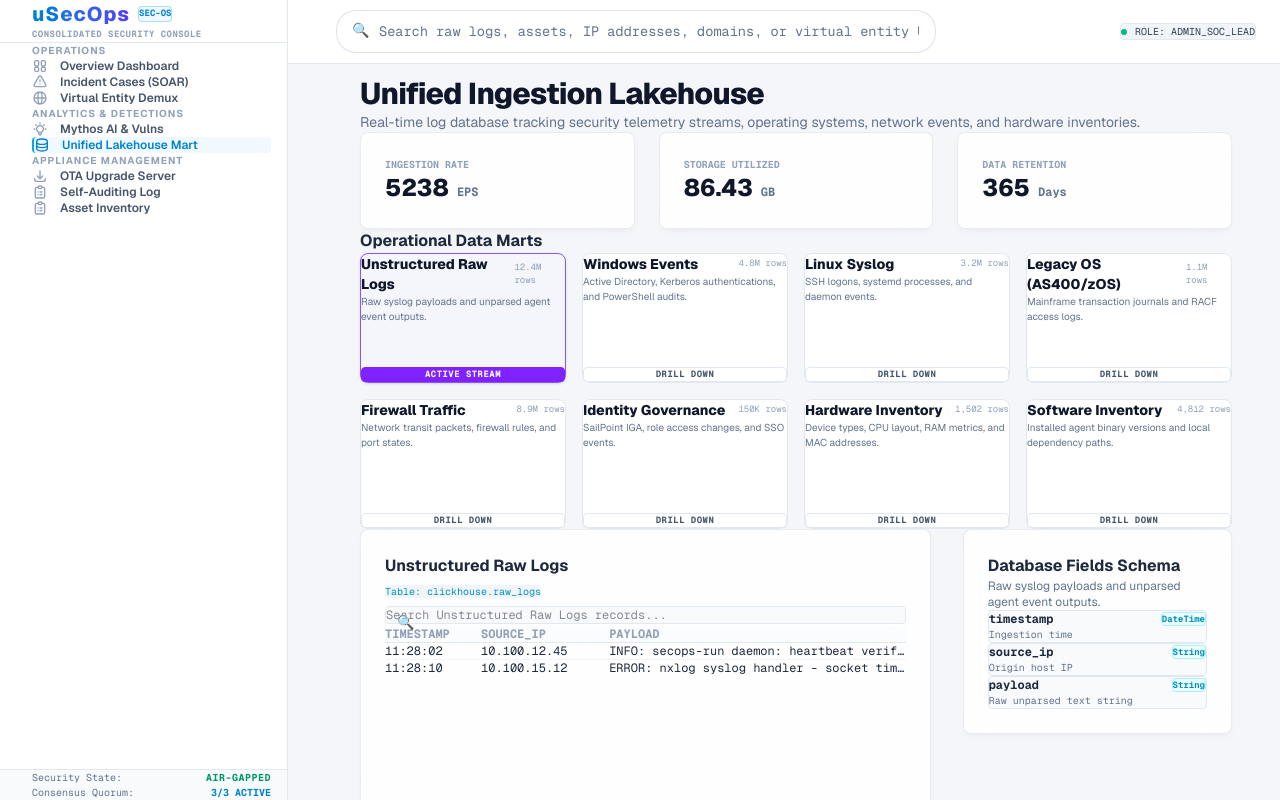
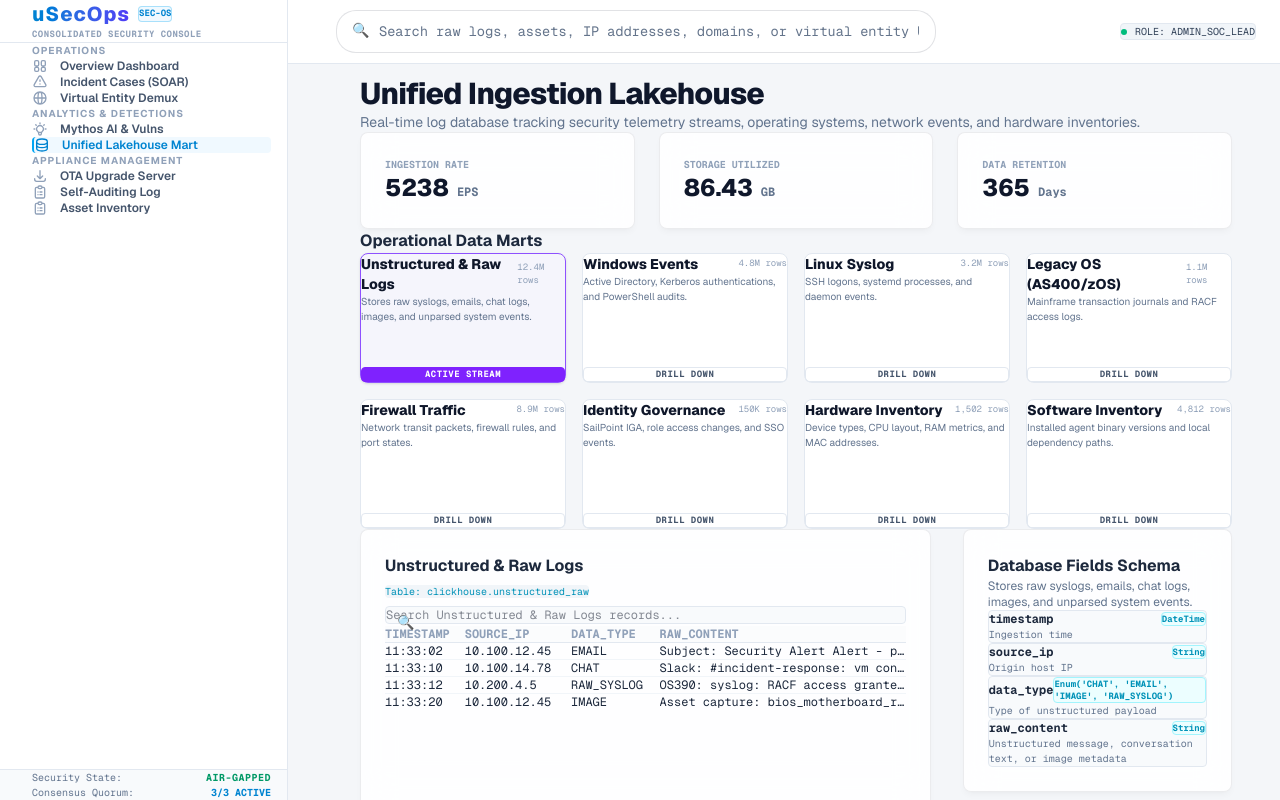
Before and after one commit to spinovation/uSecOps, a Next.js app in the folder src/module1_core/secops-console/: page /lakehouse in a window 1280 px wide. Built offline with nearby package versions, Linux system fonts and the light colour scheme.

Commit message:
feat: Rename Unstructured logs to Unstructured & Raw Logs supporting emails, chats, and image types

```diff
--- a/src/module1_core/secops-console/app/lakehouse/page.js
+++ b/src/module1_core/secops-console/app/lakehouse/page.js
@@ -20,15 +20,16 @@ export default function Lakehouse() {
   // Detailed schemas and fields for the 8 specific data sources
   const schemas = {
     unstructured: {
-      name: "Unstructured Raw Logs",
-      dbTable: "clickhouse.raw_logs",
+      name: "Unstructured & Raw Logs",
+      dbTable: "clickhouse.unstructured_raw",
       count: "12.4M rows",
       eps: "2,400 EPS",
-      description: "Raw syslog payloads and unparsed agent event outputs.",
+      description: "Stores raw syslogs, emails, chat logs, images, and unparsed system events.",
       columns: [
         { name: "timestamp", type: "DateTime", desc: "Ingestion time" },
         { name: "source_ip", type: "String", desc: "Origin host IP" },
-        { name: "payload", type: "String", desc: "Raw unparsed text string" }
+        { name: "data_type", type: "Enum('CHAT', 'EMAIL', 'IMAGE', 'RAW_SYSLOG')", desc: "Type of unstructured payload" },
+        { name: "raw_content", type: "String", desc: "Unstructured message, conversation text, or image metadata" }
       ]
     },
     windows: {
@@ -128,8 +129,10 @@ export default function Lakehouse() {
   // Mock Rows data
   const mockRows = {
     unstructured: [
-      { timestamp: "11:28:02", source_ip: "10.100.12.45", payload: "INFO: secops-run daemon: heartbeat verified" },
-      { timestamp: "11:28:10", source_ip: "10.100.15.12", payload: "ERROR: nxlog syslog handler - socket timeout on port 514" }
+      { timestamp: "11:33:02", source_ip: "10.100.12.45", data_type: "EMAIL", raw_content: "Subject: Security Alert Alert - phishing reported on node 'BOS-01'" },
+      { timestamp: "11:33:10", source_ip: "10.100.14.78", data_type: "CHAT", raw_content: "Slack: #incident-response: vm containment executed by orchestrator" },
+      { timestamp: "11:33:12", source_ip: "10.200.4.5", data_type: "RAW_SYSLOG", raw_content: "OS390: syslog: RACF access granted to admin key" },
+      { timestamp: "11:33:20", source_ip: "10.100.12.45", data_type: "IMAGE", raw_content: "Asset capture: bios_motherboard_revision_b.jpg (SHA256: 8fa12c9b...)" }
     ],
     windows: [
       { timestamp: "11:28:05", event_id: 4624, hostname: "boston-ws-01", user_principal: "sridhargs@spinovation.com" },
@@ -229,7 +232,7 @@ export default function Lakehouse() {
               >
                 <div className="space-y-1">
                   <div className="flex justify-between items-center">
-                    <span className="text-sm font-extrabold text-slate-850">{value.name}</span>
+                    <span className="text-sm font-extrabold text-slate-855">{value.name}</span>
                     <span className="text-[9px] font-mono text-slate-400">{value.count}</span>
                   </div>
                   <p className="text-[10px] text-slate-500 leading-normal">{value.description}</p>
```
